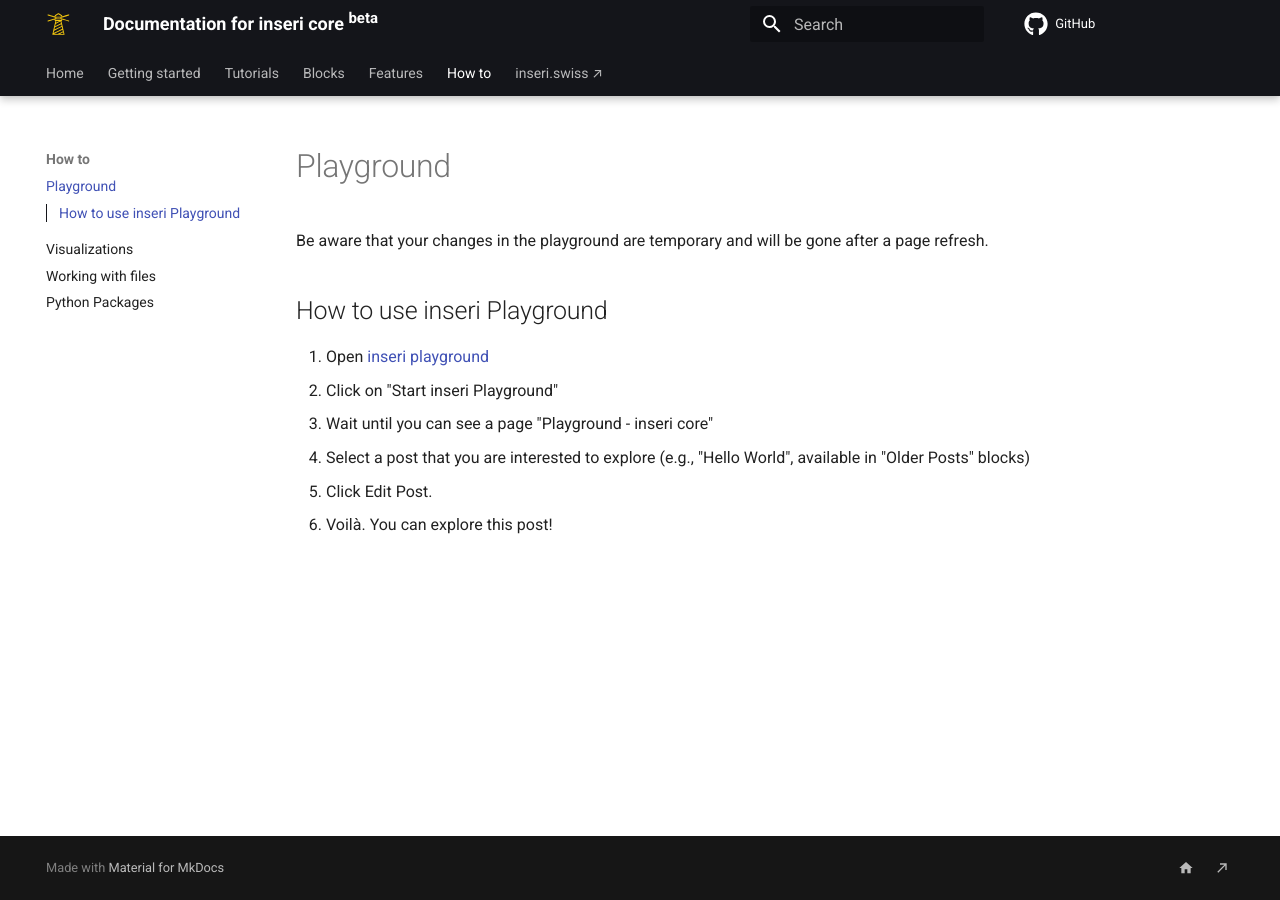
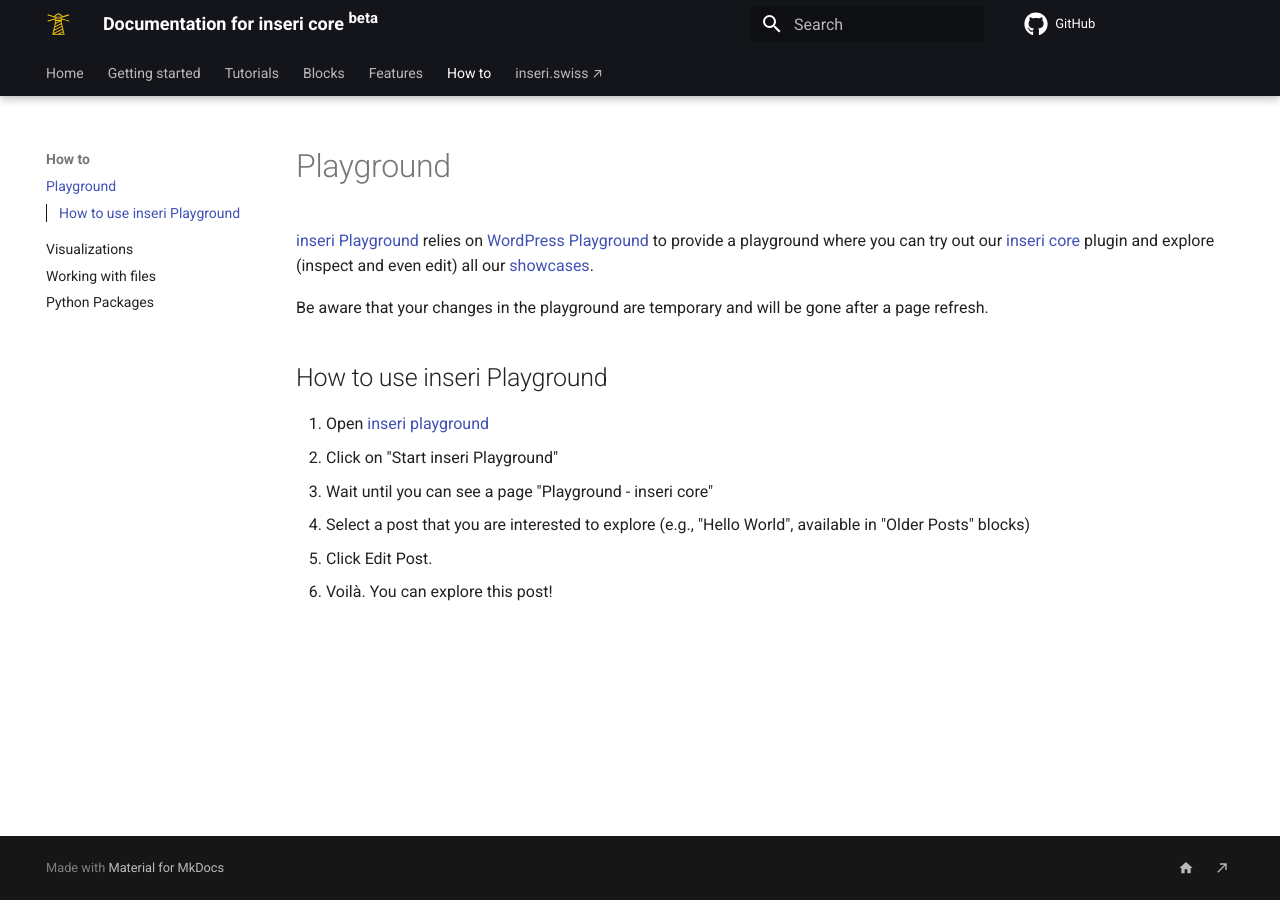
Before and after one commit to inseri-swiss/inseri-core-wp, an MkDocs documentation site: the page built from docs/how-to/playground.md, in a window 1280 px wide. Built offline with MkDocs 1.6.1 and Material for MkDocs 9.7.7, drawn with Linux system fonts in a browser that asks for light colours; comment, search, counter and statistics services are not loaded.

Commit message:
docs: improve playground how to

```diff
--- a/docs/how-to/playground.md
+++ b/docs/how-to/playground.md
@@ -1,4 +1,6 @@
 # Playground
+
+[inseri Playground](https://playground.inseri.swiss/){:target="\_blank"} relies on [WordPress Playground](https://wordpress.github.io/wordpress-playground/){:target="\_blank"} to provide a playground where you can try out our [inseri core](https://wordpress.org/plugins/inseri-core/){:target="\_blank"} plugin and explore (inspect and even edit) all our [showcases](https://inseri.swiss/showcase/){:target="\_blank"}.
 
 Be aware that your changes in the playground are temporary and will be gone after a page refresh.
 
```
